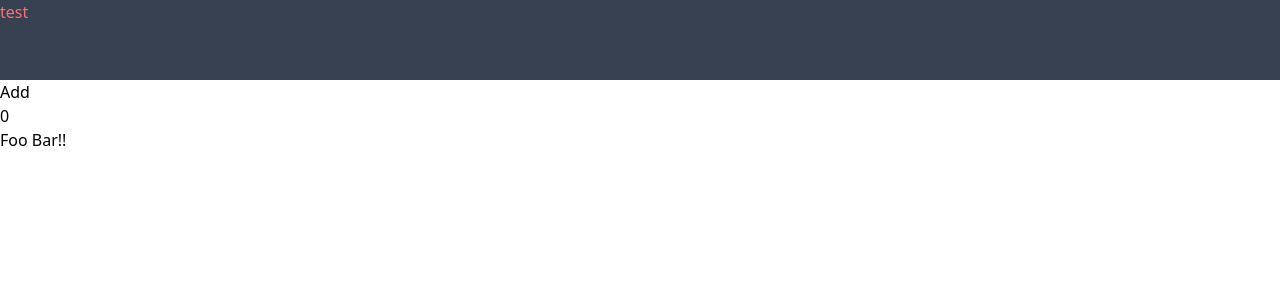
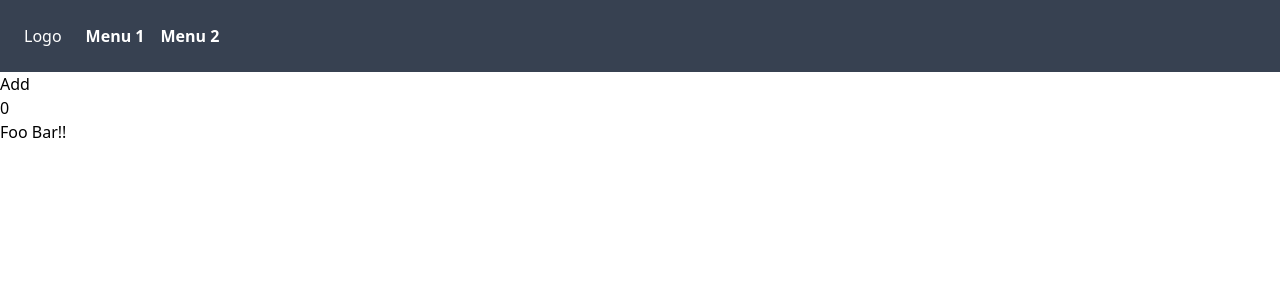
Before and after one commit to randompasi/capstone_sealDeal, a React app in the folder my-app/: page / in a window 1280 px wide. Shown: the top 300 px of the page. Built offline with nearby package versions, Linux system fonts and the light colour scheme.

Commit message:
Add some basic styling using tailwind

```diff
--- a/my-app/src/App.js
+++ b/my-app/src/App.js
@@ -1,12 +1,23 @@
-// import logo from "./logo.svg";
 import "./App.css";
 import ProfilePage from "./ProfilePage/ProfilePage";
+
+function NavItem(props) {
+	return (
+		<a href="/" className="block mt-4 lg:inline-block lg:mt-0 text-white mr-4 font-bold">
+			{props.label}
+		</a>
+	);
+}
 
 function App() {
 	return (
 		<>
-			<nav className="bg-gray-700 w-full h-20">
-				<span className="text-red-400">test</span>
+			<nav className="bg-gray-700 flex items-center justify-between flex-wrap p-6">
+				<div className="flex items-center flex-shrink-0 text-white mr-6">Logo</div>
+				<div className="w-full block flex-grow lg:flex lg:items-center lg:w-auto">
+					<NavItem label="Menu 1" />
+					<NavItem label="Menu 2" />
+				</div>
 			</nav>
 			<main>
 				<ProfilePage />
```
